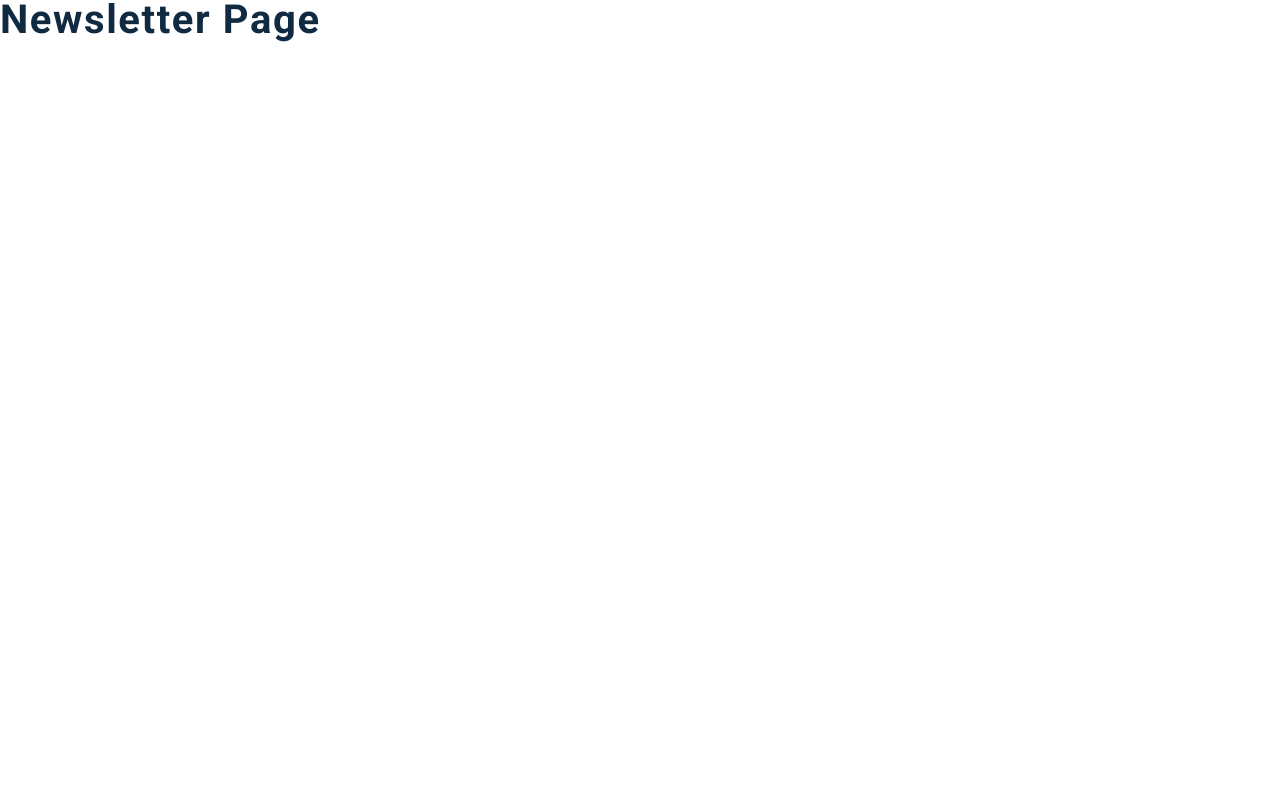
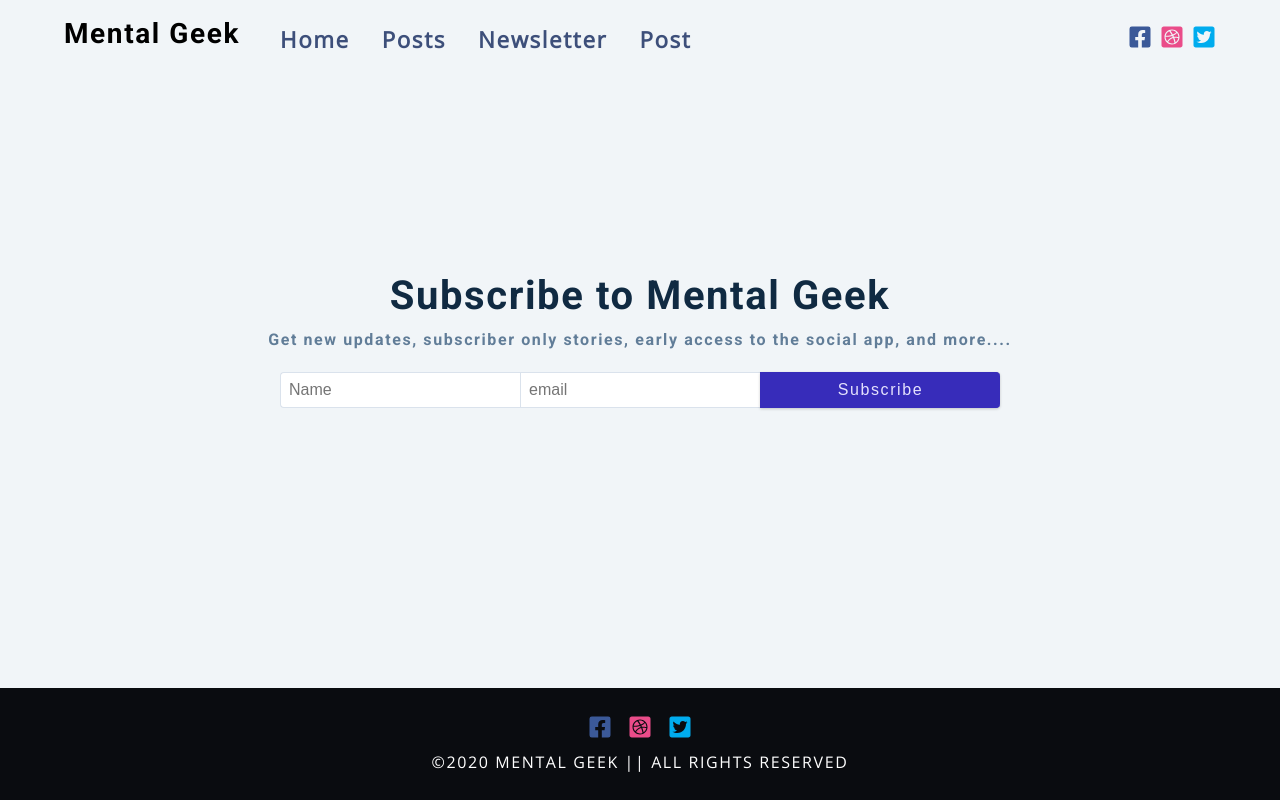
Before and after one commit to matthewbert86/mental-geek, a Gatsby site: page /newsletter in a window 1280 px wide. Built offline with nearby package versions, Linux system fonts and the light colour scheme; Gatsby itself is replaced by a stand-in of ours.

Commit message:
added the email list sign up form and success page

```diff
--- a/src/pages/newsletter.js
+++ b/src/pages/newsletter.js
@@ -1,7 +1,29 @@
 import React from 'react'
 import Layout from '../components/Layout'
 const NewsLetter = () => {
-  return <h2>newsletter page</h2>
+  return <Layout>
+    <section className="newsletter-page">
+      <div className="page-center">
+        <h2>Subscribe to Mental Geek</h2>
+        <h4>Get new updates, subscriber only stories, early access to the social app, and more....</h4>
+        <form
+          className="contact-form"
+          name="testing-contact"
+          method="post"
+          netlify-honeypot="bot-field"
+          data-netlify="true"
+          action="/success"
+        >
+          <input type="hidden" name="bot-field" />
+          <input type="hidden" name="form-name" value="testing-contact" />
+
+          <input type="text" name="name" placeholder="Name" className="form-control" />
+          <input type="email" name="email" placeholder="email" className="form-control" />
+          <button type="submit" className="btn form-control submit-btn">Subscribe</button>
+        </form>
+      </div>
+    </section>
+  </Layout>
 }
 
 export default NewsLetter
```
Also changed, not shown: src/pages/success.js (+11 -1 lines).
